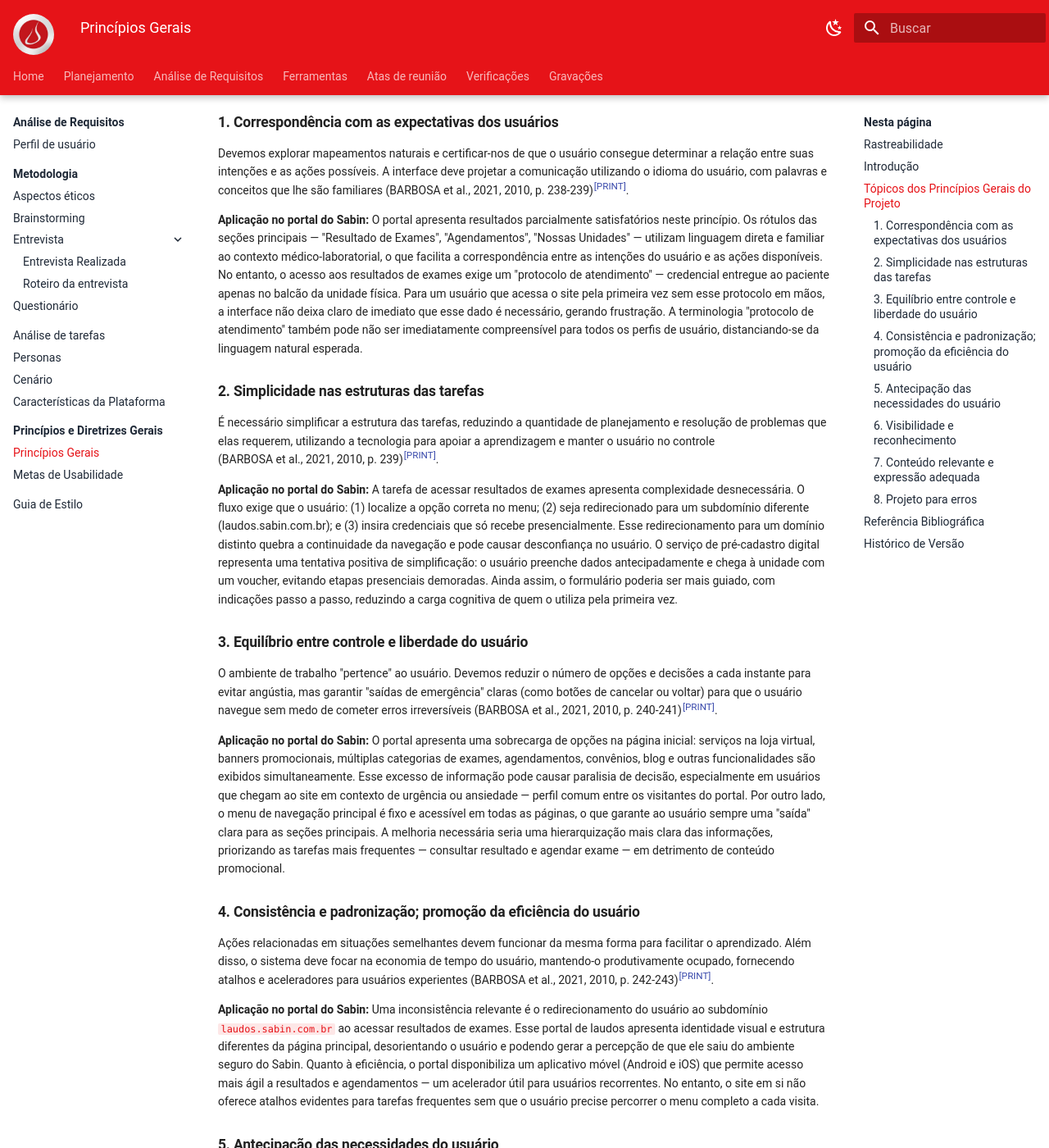
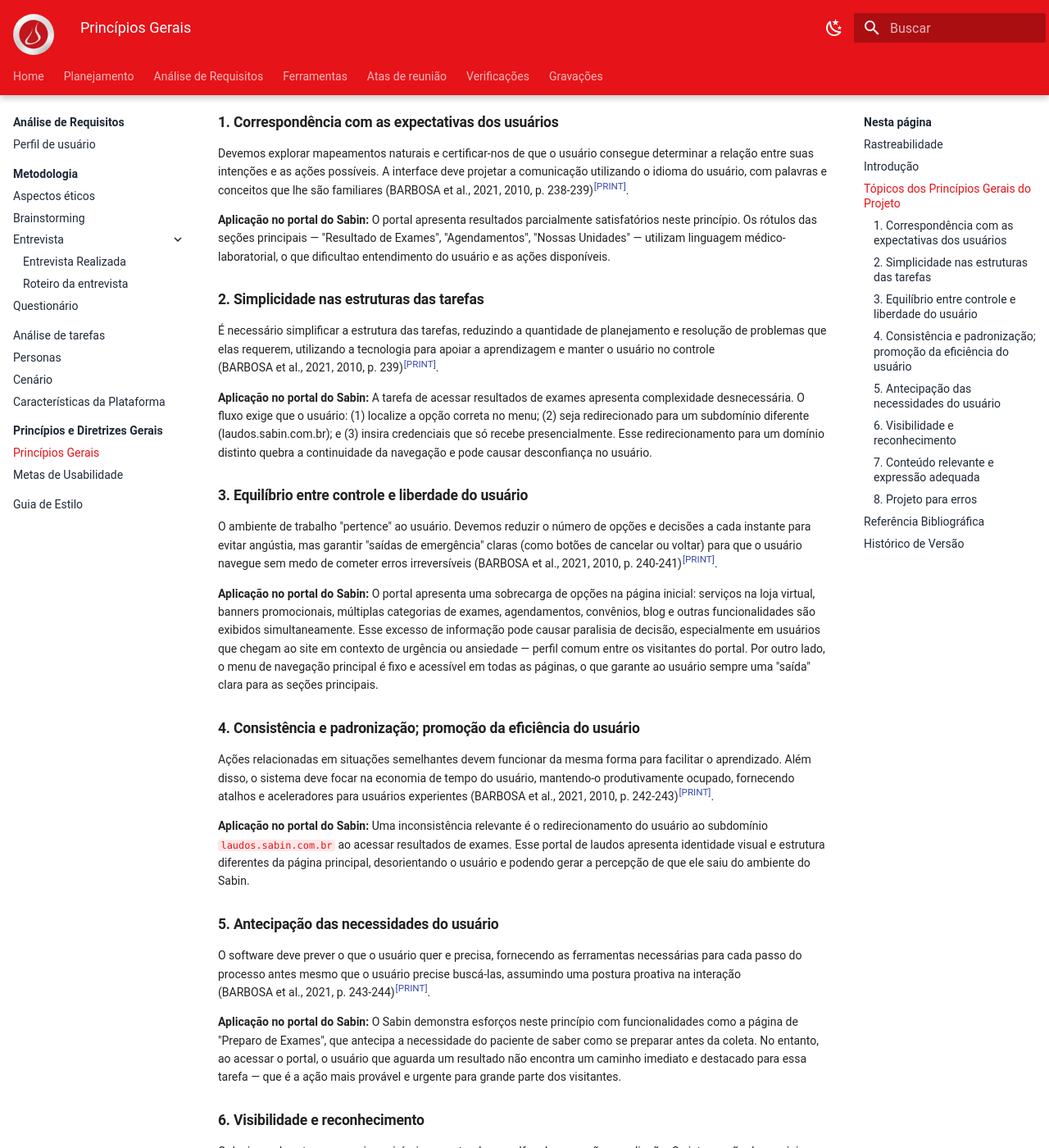
Before and after one commit to Interacao-Humano-Computador/2026.1-Grupo07, an MkDocs documentation site: the page built from docs/requisitos/principios.md, in a window 1280 px wide and 1400 px high, scrolled down 671 px. Shown: the whole window at 82% size. Built offline with MkDocs 1.6.1 and Material for MkDocs 9.7.7, drawn with Linux system fonts in a browser that asks for light colours; some of the changed text lies outside the part shown.

Commit message:
refatora pagina de principios

```diff
--- a/docs/requisitos/principios.md
+++ b/docs/requisitos/principios.md
@@ -26,49 +26,48 @@
 Devemos explorar mapeamentos naturais e certificar-nos de que o usuário consegue determinar a relação entre suas intenções e as ações possíveis. A interface deve projetar a comunicação utilizando o idioma do usuário, com palavras e conceitos que lhe são familiares <span class="hover-image">(BARBOSA et al., 2021, 2010, p. 238-239)<sup class="Print">[PRINT]</sup><img class= "img" src="../../assets/cap10-2.jpeg" alt="Texto da página 238"> </span>.
 
 **Aplicação no portal do Sabin:**
-O portal apresenta resultados parcialmente satisfatórios neste princípio. Os rótulos das seções principais — "Resultado de Exames", "Agendamentos", "Nossas Unidades" — utilizam linguagem direta e familiar ao contexto médico-laboratorial, o que facilita a correspondência entre as intenções do usuário e as ações disponíveis. No entanto, o acesso aos resultados de exames exige um "protocolo de atendimento" — credencial entregue ao paciente apenas no balcão da unidade física. Para um usuário que acessa o site pela primeira vez sem esse protocolo em mãos, a interface não deixa claro de imediato que esse dado é necessário, gerando frustração. A terminologia "protocolo de atendimento" também pode não ser imediatamente compreensível para todos os perfis de usuário, distanciando-se da linguagem natural esperada.
+O portal apresenta resultados parcialmente satisfatórios neste princípio. Os rótulos das seções principais — "Resultado de Exames", "Agendamentos", "Nossas Unidades" — utilizam linguagem  médico-laboratorial, o que dificultao entendimento do usuário e as ações disponíveis.
 
 ### 2. Simplicidade nas estruturas das tarefas
 É necessário simplificar a estrutura das tarefas, reduzindo a quantidade de planejamento e resolução de problemas que elas requerem, utilizando a tecnologia para apoiar a aprendizagem e manter o usuário no controle <span class="hover-image">(BARBOSA et al., 2021, 2010, p. 239)<sup class="Print">[PRINT]</sup><img class= "img" src="../../assets/cap10-3.jpeg" alt="Texto da página 239"> </span>.
 
 **Aplicação no portal do Sabin:**
-A tarefa de acessar resultados de exames apresenta complexidade desnecessária. O fluxo exige que o usuário: (1) localize a opção correta no menu; (2) seja redirecionado para um subdomínio diferente (laudos.sabin.com.br); e (3) insira credenciais que só recebe presencialmente. Esse redirecionamento para um domínio distinto quebra a continuidade da navegação e pode causar desconfiança no usuário. O serviço de pré-cadastro digital representa uma tentativa positiva de simplificação: o usuário preenche dados antecipadamente e chega à unidade com um voucher, evitando etapas presenciais demoradas. Ainda assim, o formulário poderia ser mais guiado, com indicações passo a passo, reduzindo a carga cognitiva de quem o utiliza pela primeira vez.
-
+A tarefa de acessar resultados de exames apresenta complexidade desnecessária. O fluxo exige que o usuário: (1) localize a opção correta no menu; (2) seja redirecionado para um subdomínio diferente (laudos.sabin.com.br); e (3) insira credenciais que só recebe presencialmente. Esse redirecionamento para um domínio distinto quebra a continuidade da navegação e pode causar desconfiança no usuário.
 ### 3. Equilíbrio entre controle e liberdade do usuário
 O ambiente de trabalho "pertence" ao usuário. Devemos reduzir o número de opções e decisões a cada instante para evitar angústia, mas garantir "saídas de emergência" claras (como botões de cancelar ou voltar) para que o usuário navegue sem medo de cometer erros irreversíveis <span class="hover-image">(BARBOSA et al., 2021, 2010, p. 240-241)<sup class="Print">[PRINT]</sup><img class= "img" src="../../assets/cap10-4.jpeg" alt="Texto da página 240"> </span>.
 
 **Aplicação no portal do Sabin:**
-O portal apresenta uma sobrecarga de opções na página inicial: serviços na loja virtual, banners promocionais, múltiplas categorias de exames, agendamentos, convênios, blog e outras funcionalidades são exibidos simultaneamente. Esse excesso de informação pode causar paralisia de decisão, especialmente em usuários que chegam ao site em contexto de urgência ou ansiedade — perfil comum entre os visitantes do portal. Por outro lado, o menu de navegação principal é fixo e acessível em todas as páginas, o que garante ao usuário sempre uma "saída" clara para as seções principais. A melhoria necessária seria uma hierarquização mais clara das informações, priorizando as tarefas mais frequentes — consultar resultado e agendar exame — em detrimento de conteúdo promocional.
+O portal apresenta uma sobrecarga de opções na página inicial: serviços na loja virtual, banners promocionais, múltiplas categorias de exames, agendamentos, convênios, blog e outras funcionalidades são exibidos simultaneamente. Esse excesso de informação pode causar paralisia de decisão, especialmente em usuários que chegam ao site em contexto de urgência ou ansiedade — perfil comum entre os visitantes do portal. Por outro lado, o menu de navegação principal é fixo e acessível em todas as páginas, o que garante ao usuário sempre uma "saída" clara para as seções principais.
 
 ### 4. Consistência e padronização; promoção da eficiência do usuário
 Ações relacionadas em situações semelhantes devem funcionar da mesma forma para facilitar o aprendizado. Além disso, o sistema deve focar na economia de tempo do usuário, mantendo-o produtivamente ocupado, fornecendo atalhos e aceleradores para usuários experientes <span class="hover-image">(BARBOSA et al., 2021, 2010, p. 242-243)<sup class="Print">[PRINT]</sup><img class= "img" src="../../assets/cap10-6.jpeg" alt="Texto da página 242"> </span>.
 
 **Aplicação no portal do Sabin:**
-Uma inconsistência relevante é o redirecionamento do usuário ao subdomínio `laudos.sabin.com.br` ao acessar resultados de exames. Esse portal de laudos apresenta identidade visual e estrutura diferentes da página principal, desorientando o usuário e podendo gerar a percepção de que ele saiu do ambiente seguro do Sabin. Quanto à eficiência, o portal disponibiliza um aplicativo móvel (Android e iOS) que permite acesso mais ágil a resultados e agendamentos — um acelerador útil para usuários recorrentes. No entanto, o site em si não oferece atalhos evidentes para tarefas frequentes sem que o usuário precise percorrer o menu completo a cada visita.
+Uma inconsistência relevante é o redirecionamento do usuário ao subdomínio `laudos.sabin.com.br` ao acessar resultados de exames. Esse portal de laudos apresenta identidade visual e estrutura diferentes da página principal, desorientando o usuário e podendo gerar a percepção de que ele saiu do ambiente do Sabin.
 
 ### 5. Antecipação das necessidades do usuário
 O software deve prever o que o usuário quer e precisa, fornecendo as ferramentas necessárias para cada passo do processo antes mesmo que o usuário precise buscá-las, assumindo uma postura proativa na interação <span class="hover-image">(BARBOSA et al., 2021, p. 243-244)<sup class="Print">[PRINT]</sup><img class= "img" src="../../assets/cap10-8.jpeg" alt="Texto da página 244"> </span>.
 
 **Aplicação no portal do Sabin:**
-O Sabin demonstra esforços neste princípio com funcionalidades como a página de "Preparo de Exames", que antecipa a necessidade do paciente de saber como se preparar antes da coleta. As notificações enviadas por e-mail e telefone sobre a liberação de resultados e o andamento do pré-cadastro também representam uma postura proativa bem-sucedida. No entanto, ao acessar o portal, o usuário que aguarda um resultado não encontra um caminho imediato e destacado para essa tarefa — que é a ação mais provável e urgente para grande parte dos visitantes. Uma melhoria seria exibir, como destaque principal da página inicial, o acesso a "Resultados de Exames" e "Agendamentos", com os campos de autenticação já visíveis sem redirecionamentos.
+O Sabin demonstra esforços neste princípio com funcionalidades como a página de "Preparo de Exames", que antecipa a necessidade do paciente de saber como se preparar antes da coleta. No entanto, ao acessar o portal, o usuário que aguarda um resultado não encontra um caminho imediato e destacado para essa tarefa — que é a ação mais provável e urgente para grande parte dos visitantes.
 
 ### 6. Visibilidade e reconhecimento
 O designer deve tornar as coisas visíveis, encurtando os golfos de execução e avaliação. O sistema não deve exigir que o usuário memorize informações de uma tela para a outra; as opções devem estar prontamente disponíveis para reconhecimento visual <span class="hover-image">(BARBOSA et al., 2021, p. 244-245)<sup class="Print">[PRINT]</sup><img class= "img" src="../../assets/cap10-9.jpeg" alt="Texto da página 245"> </span>.
 
 **Aplicação no portal do Sabin:**
-O portal apresenta uma violação clara deste princípio no fluxo de acesso a resultados: o usuário precisa memorizar — ou ter em mãos — o número do protocolo de atendimento, fornecido somente de forma física no momento da coleta. Caso o perca, o site não oferece um caminho de recuperação visível e intuitivo; a orientação disponível é buscar o balcão da unidade, negando a proposta do serviço digital. Como ponto positivo, o sistema de busca por unidades exibe um mapa interativo com as localizações — um exemplo de visibilidade adequada, pois o usuário reconhece a unidade mais próxima sem precisar memorizar endereços.
+O portal apresenta uma violação clara deste princípio no fluxo de acesso a resultados: o usuário precisa memorizar — ou ter em mãos — o número do protocolo de atendimento, fornecido somente de forma física no momento da coleta.
 
 ### 7. Conteúdo relevante e expressão adequada
 A interface deve seguir a máxima da quantidade ("menos é mais"), onde os diálogos não devem conter informações irrelevantes ou raramente necessárias. Mensagens devem ser concisas e a apresentação gráfica deve garantir legibilidade <span class="hover-image">(BARBOSA et al., 2021, p. 246-247)<sup class="Print">[PRINT]</sup><img class= "img" src="../../assets/cap10-10.jpeg" alt="Texto da página 246"> </span>.
 
 **Aplicação no portal do Sabin:**
-A página inicial do Sabin concentra grande volume de conteúdo promocional — banners de vacinas, loja virtual, campanhas de saúde — que compete visualmente com as tarefas primárias do usuário. Para um paciente que acessa o site exclusivamente para consultar um resultado ou agendar um exame, esse excesso de conteúdo constitui ruído visual que aumenta o tempo de tarefa e a carga cognitiva, contrariando a máxima da quantidade descrita por Barbosa e Silva (2010). Avisos de segurança importantes, como o alerta sobre golpistas que usam indevidamente o nome do Sabin, estão presentes no portal, demonstrando preocupação com conteúdo relevante para a proteção do usuário. Contudo, esses avisos poderiam ser mais destacados visualmente, dado seu caráter crítico.
+A página inicial do Sabin concentra grande volume de conteúdo promocional — banners de vacinas, loja virtual, campanhas de saúde — que compete visualmente com as tarefas primárias do usuário. Para um paciente que acessa o site exclusivamente para consultar um resultado ou agendar um exame, esse excesso de conteúdo constitui ruído visual que aumenta o tempo de tarefa e a carga cognitiva, contrariando a máxima da quantidade descrita por Barbosa e Silva (2010).
 
 ### 8. Projeto para erros
 O designer deve assumir que qualquer erro potencial será cometido e, em primeiro lugar, tentar evitar que eles ocorram. Caso ocorram, o sistema deve ajudar o usuário a se recuperar facilmente, tornando ações perigosas reversíveis e oferecendo mensagens de erro expressas em linguagem simples e construtiva, sem códigos indecifráveis <span class="hover-image">(BARBOSA et al., 2021, 2010, p. 247)<sup class="Print">[PRINT]</sup><img class= "img" src="../../assets/cap10-11.jpeg" alt="Texto da página 247"> </span>.
 
 **Aplicação no portal do Sabin:**
-O portal apresenta lacunas neste princípio. O fluxo de recuperação de protocolo perdido — situação de erro bastante comum — não é suficientemente visível ou guiado. A orientação disponível direciona o usuário ao WhatsApp ou ao balcão físico, o que representa uma quebra do fluxo digital e aumenta o esforço necessário para se recuperar do erro. Como ponto positivo, o formulário de pré-cadastro inclui instruções de preenchimento nos campos, contribuindo para a prevenção de erros antes que ocorram. A oferta de múltiplos canais de suporte (telefone, WhatsApp e FAQ) também representa uma rede de segurança para o usuário em situação de dificuldade, embora o acesso a esses canais pudesse ser mais imediato e contextualizado dentro do próprio fluxo de tarefas.
+O portal apresenta lacunas neste princípio. O fluxo de recuperação de protocolo perdido — situação de erro bastante comum — não é suficientemente visível ou guiado. A orientação disponível direciona o usuário ao WhatsApp ou ao balcão físico, o que representa uma quebra do fluxo digital e aumenta o esforço necessário para se recuperar do erro.
 
 ___
 
```
